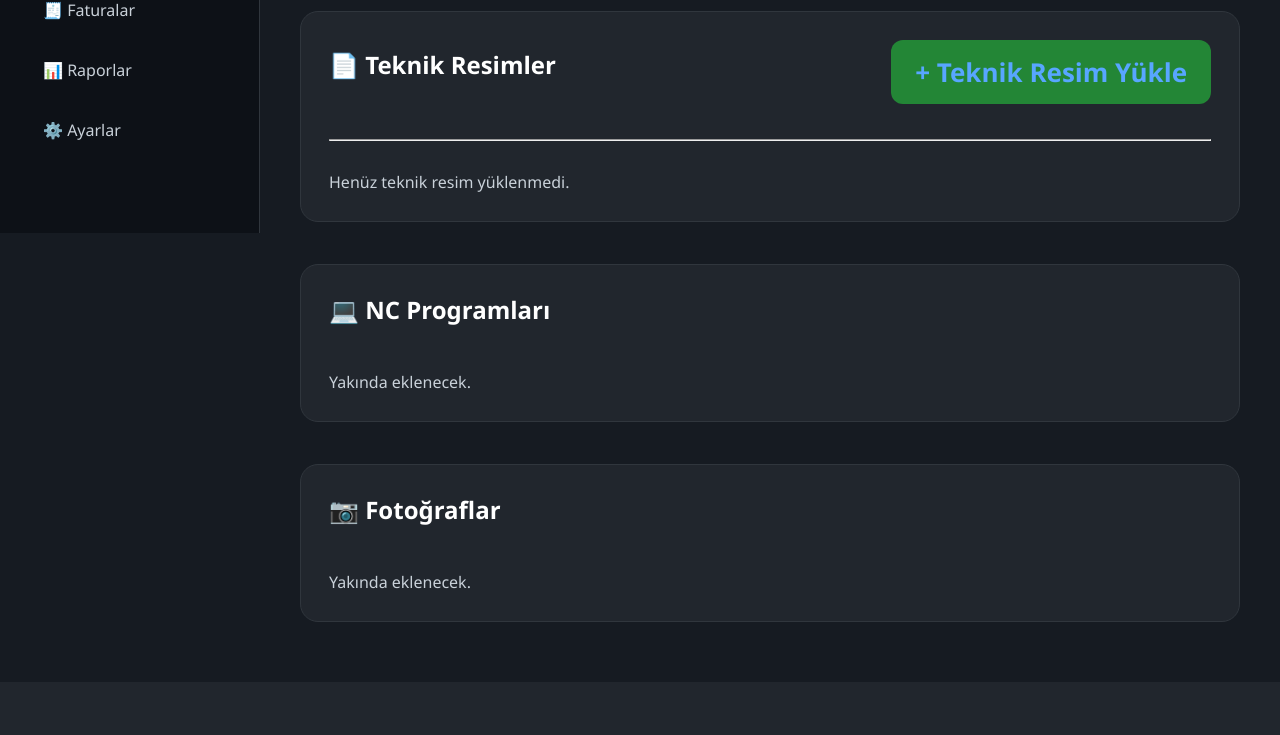
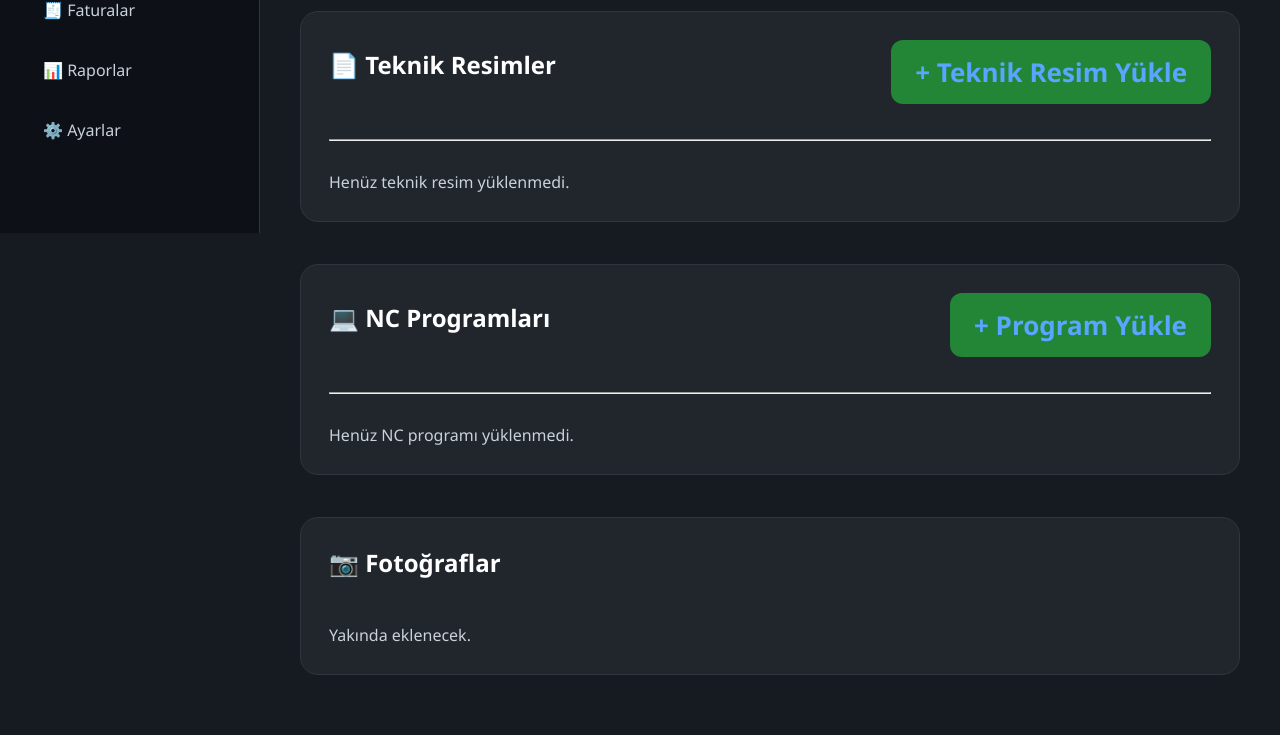
Before and after one commit to kinei13/CNC-Manager, a Flask app: page /job/1 in a window 1280 px wide. Shown: the part 567-1302 px from the top of the page. Before the commit the page ends 1189 px from the top, so only its background shows below. Run offline with Flask 3, Linux system fonts and the light colour scheme; data that the repository does not hold is empty.

Commit message:
NC program yukleme sistemi eklendi

```diff
--- a/app.py
+++ b/app.py
@@ -210,9 +210,17 @@ def job_detail(id):
     cursor.execute("SELECT * FROM drawings WHERE job_id=? ORDER BY id DESC", (id,))
     drawings = cursor.fetchall()
 
+    cursor.execute("SELECT * FROM programs WHERE job_id=? ORDER BY id DESC", (id,))
+    programs = cursor.fetchall()
+
     conn.close()
 
-    return render_template("job_detail.html", job=job, drawings=drawings)
+    return render_template(
+        "job_detail.html",
+        job=job,
+        drawings=drawings,
+        programs=programs
+    )
 
 
 @app.route("/job/<int:job_id>/upload-drawing", methods=["GET", "POST"])
@@ -252,6 +260,43 @@ def upload_drawing(job_id):
     return render_template("upload_drawing.html", job_id=job_id)
 
 
+@app.route("/job/<int:job_id>/upload-program", methods=["GET", "POST"])
+def upload_program(job_id):
+    if request.method == "POST":
+        file = request.files["program"]
+
+        if file.filename == "":
+            return redirect(f"/job/{job_id}")
+
+        filename = secure_filename(file.filename)
+
+        folder_path = os.path.join(app.config["UPLOAD_FOLDER"], f"job_{job_id}", "programs")
+        os.makedirs(folder_path, exist_ok=True)
+
+        file_path = os.path.join(folder_path, filename)
+        file.save(file_path)
+
+        conn = get_connection()
+        cursor = conn.cursor()
+
+        cursor.execute("""
+            INSERT INTO programs (job_id, file_name, file_path, upload_date)
+            VALUES (?, ?, ?, ?)
+        """, (
+            job_id,
+            filename,
+            file_path,
+            datetime.now().strftime("%Y-%m-%d %H:%M:%S")
+        ))
+
+        conn.commit()
+        conn.close()
+
+        return redirect(f"/job/{job_id}")
+
+    return render_template("upload_program.html", job_id=job_id)
+
+
 @app.route("/uploads/<path:filename>")
 def uploaded_file(filename):
     return send_from_directory(".", filename)
--- a/templates/job_detail.html
+++ b/templates/job_detail.html
@@ -79,9 +79,39 @@
 <br>
 
 <div class="machine-card">
-    <h2>💻 NC Programları</h2>
+
+    <div class="page-header">
+
+        <h2>💻 NC Programları</h2>
+
+        <a href="/job/{{ job['id'] }}/upload-program" class="add-button">
+            + Program Yükle
+        </a>
+
+    </div>
+
+    <hr>
     <br>
-    <p>Yakında eklenecek.</p>
+
+    {% if programs %}
+
+        {% for program in programs %}
+
+            <p>
+                💻
+                <a href="/uploads/{{ program['file_path'] }}" target="_blank">
+                    {{ program["file_name"] }}
+                </a>
+            </p>
+
+        {% endfor %}
+
+    {% else %}
+
+        <p>Henüz NC programı yüklenmedi.</p>
+
+    {% endif %}
+
 </div>
 
 <br>
```
Also changed, not shown: templates/upload_program.html (added, +29 -0 lines).
